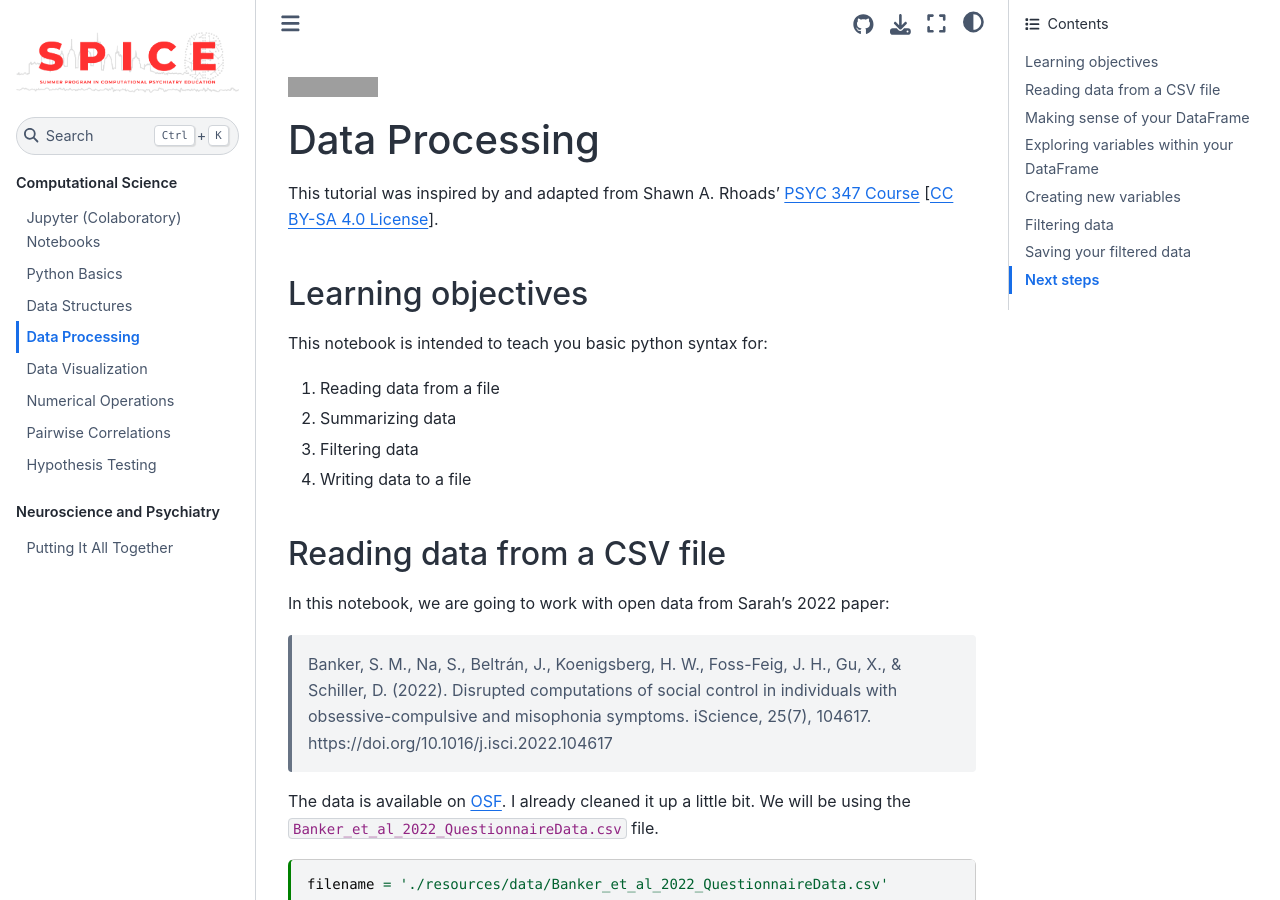
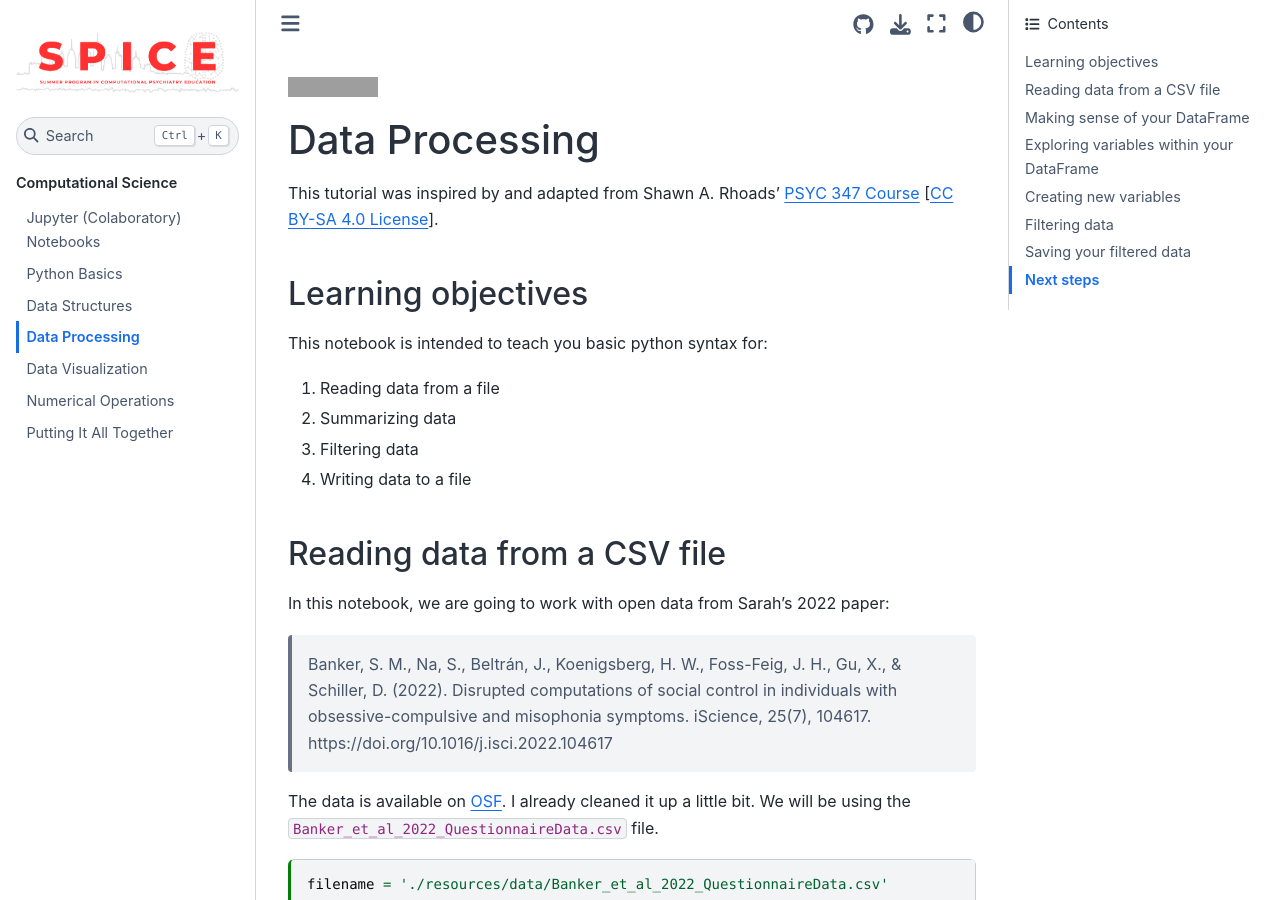
Before and after one commit to Center-for-Computational-Psychiatry/course_spice, a Jupyter Book: the page built from modules/module-04_data-processing.ipynb, in a window 1280 px wide and 900 px high. Built offline with Jupyter Book 1.0.4 settings and Sphinx 7.4.7 and the Sphinx Book theme 1.1.4, drawn with Linux system fonts in a browser that asks for light colours; pages that are not in the unit, such as notebooks, are missing from menus; grey boxes are pictures that could not be loaded.

Commit message:
Update _toc.yml

```diff
--- a/modules/_toc.yml
+++ b/modules/_toc.yml
@@ -7,8 +7,6 @@
     - file: module-04_data-processing
     - file: module-05_data-visualization
     - file: module-06_numerical-operations
-    - file: module-07_pairwise-correlations
-    - file: module-08_hypothesis-testing
-- part: Neuroscience and Psychiatry
-  chapters:
+    - file: module-07_t-tests
+    - file: module-08_anovas
     - file: module-09_putting-it-all-together
```
